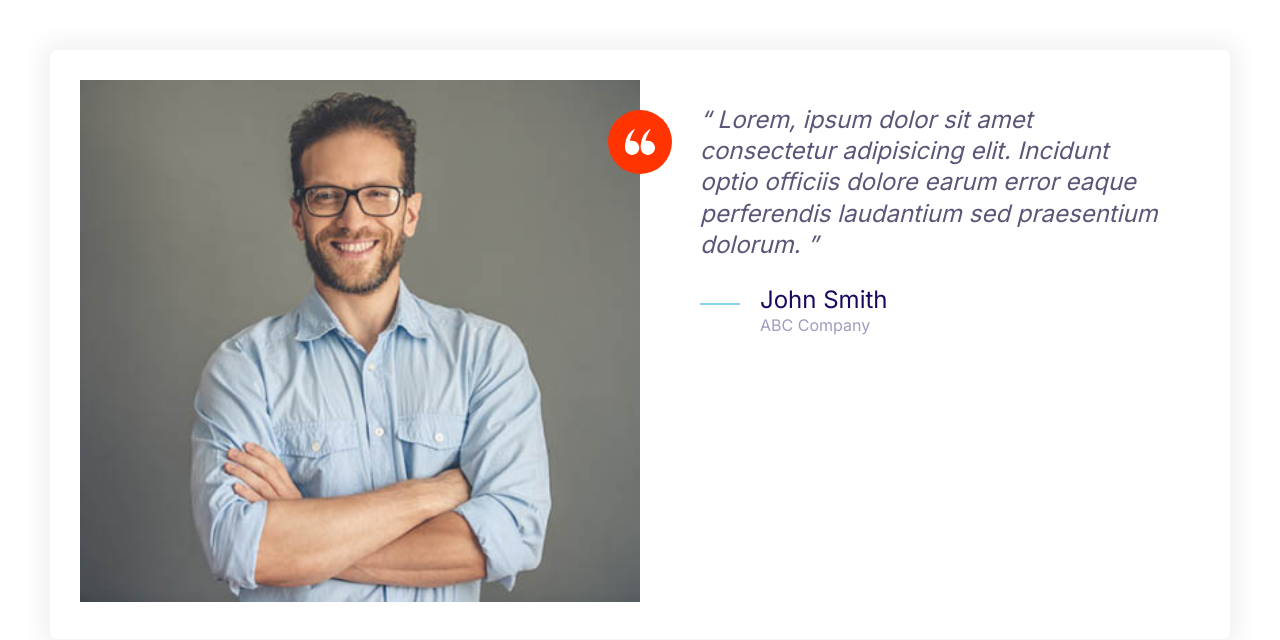
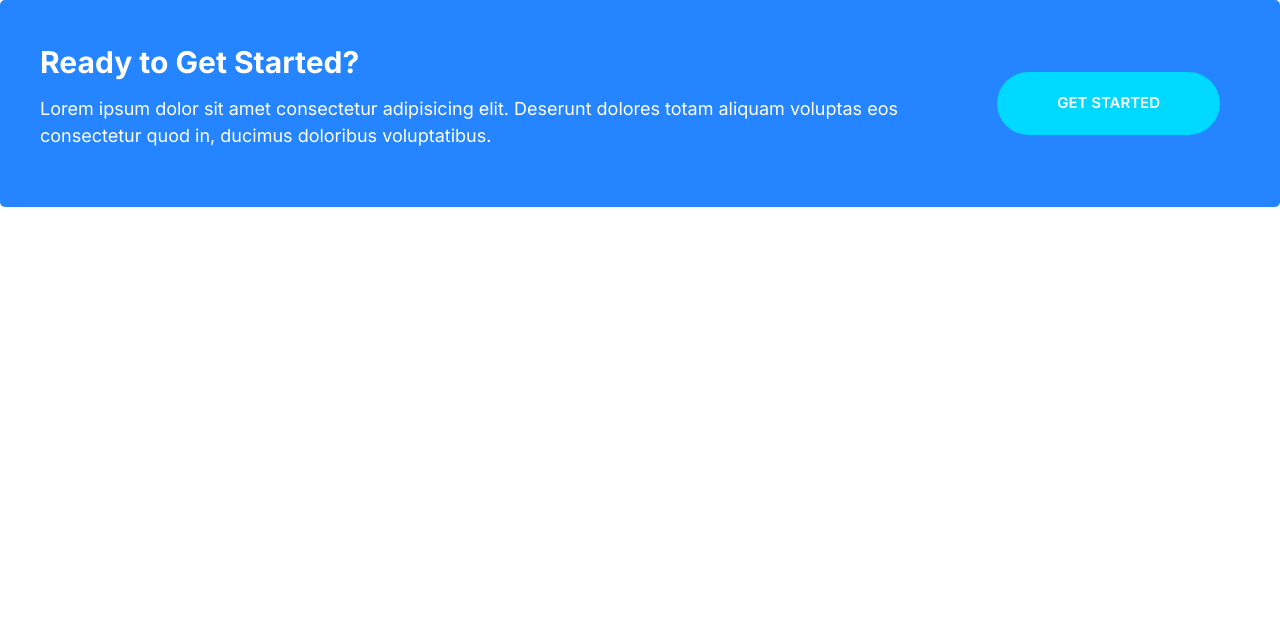
Before and after one commit to creatcoder/web3.0, a plain HTML site: page index.html in a window 1280 px wide. Drawn offline with Linux system fonts and the light colour scheme.

Commit message:
Create callouts.

```diff
--- a/css/styles.css
+++ b/css/styles.css
@@ -510,3 +510,43 @@ a{
 .testimonial .quote{
     margin-left:6rem;
 }
+
+/* Callouts */
+.callout{
+    padding: 4rem;
+    border-radius: 5px;
+}
+
+.callout--primary{
+    background: var(--color-primary);
+    color: #fff;
+}
+
+.callout__heading{
+    color:#fff;
+    margin-top:0;
+    font-size:3rem;
+}
+
+.callout .btn{
+    justify-self: center;
+    align-self: center;
+}
+
+.callout__content{
+    text-align: center;
+}
+
+@media screen and (min-width:768px){
+    .callout .grid--1x2{
+        grid-template-columns: 1fr auto;
+    }
+    .callout__content{
+        text-align: left;
+    }
+
+    .callout .btn{
+        justify-self: start;
+        margin:0 2rem;
+    }
+}
--- a/index.html
+++ b/index.html
@@ -14,37 +14,18 @@
     <link rel="stylesheet" href="css/normalize.css" />
     <link rel="stylesheet" href="css/styles.css" />
   </head>
-  <body style="padding: 5rem">
-    <div class="card testimonial">
+  <body>
+    <div class="callout callout--primary">
       <div class="grid grid--1x2">
-        <div class="testimonial__image">
-          <img src="images/testimonial.jpg" alt="A happy,smiling customer" />
-          <span class="icon-container icon-container--accent">
-            <svg class="icon icon--white icon--small">
-              <use xlink:href="images/sprite.svg#quotes"></use>
-            </svg>
-          </span>
+        <div class="callout__content">
+          <h2 class="callout__heading">Ready to Get Started?</h2>
+          <p>
+            Lorem ipsum dolor sit amet consectetur adipisicing elit. Deserunt
+            dolores totam aliquam voluptas eos consectetur quod in, ducimus
+            doloribus voluptatibus.
+          </p>
         </div>
-        <blockquote class="quote">
-          <p class="quote__text">
-            Lorem, ipsum dolor sit amet consectetur adipisicing elit. Incidunt
-            optio officiis dolore earum error eaque perferendis laudantium sed
-            praesentium dolorum.
-          </p>
-          <footer>
-            <div class="media">
-              <div class="media__image">
-                <svg class="icon icon--primary quote__line">
-                  <use xlink:href="images/sprite.svg#line"></use>
-                </svg>
-              </div>
-              <div class="media__body">
-                <h3 class="media__title quote__author">John Smith</h3>
-                <p class="quote__organization">ABC Company</p>
-              </div>
-            </div>
-          </footer>
-        </blockquote>
+        <a href="#" class="btn btn--secondary btn--stretched">Get Started</a>
       </div>
     </div>
   </body>
```
Also changed, not shown: components/callouts.html (added, +13 -0 lines), components/testimonials.html (added, +32 -0 lines).
